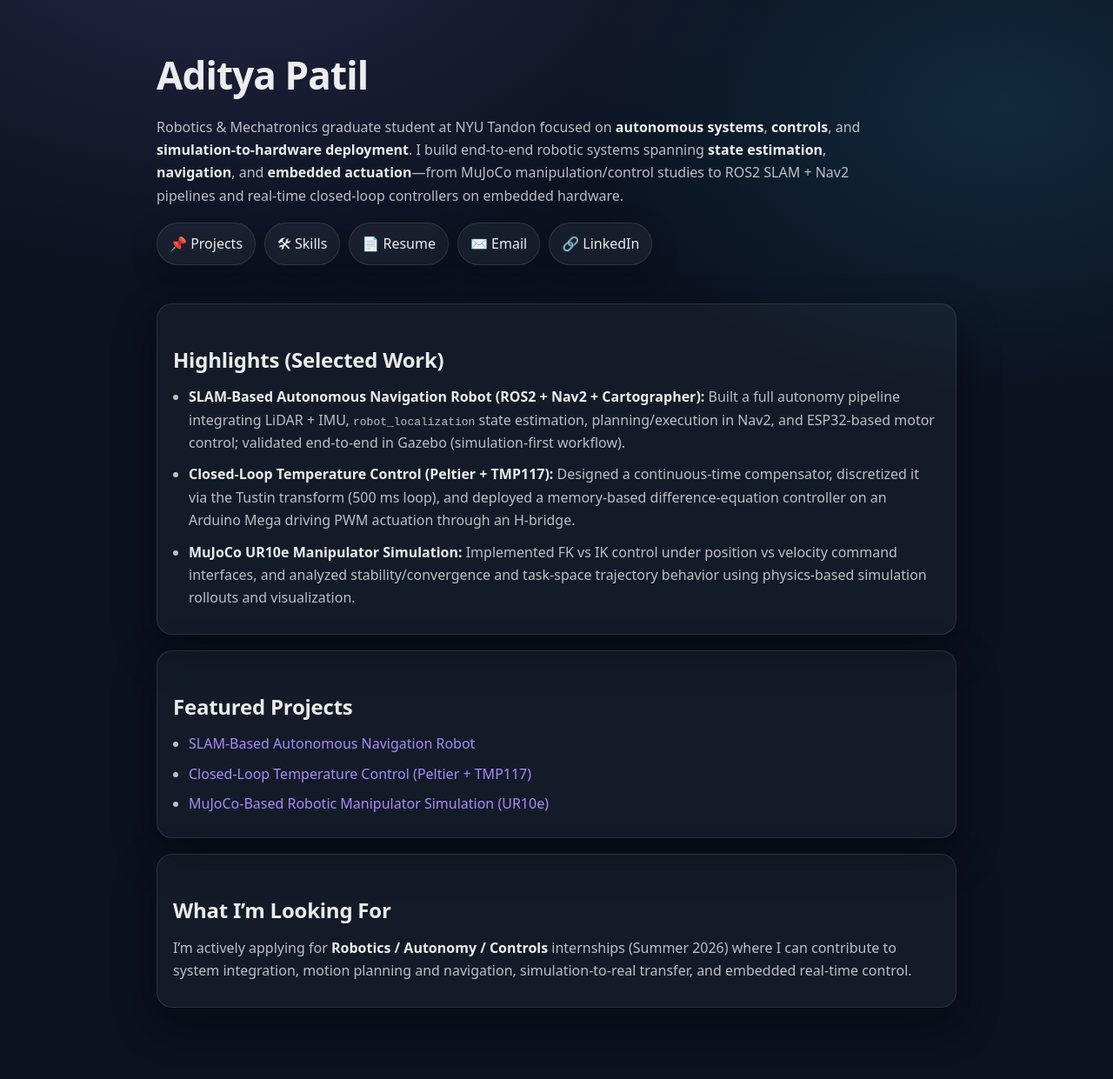
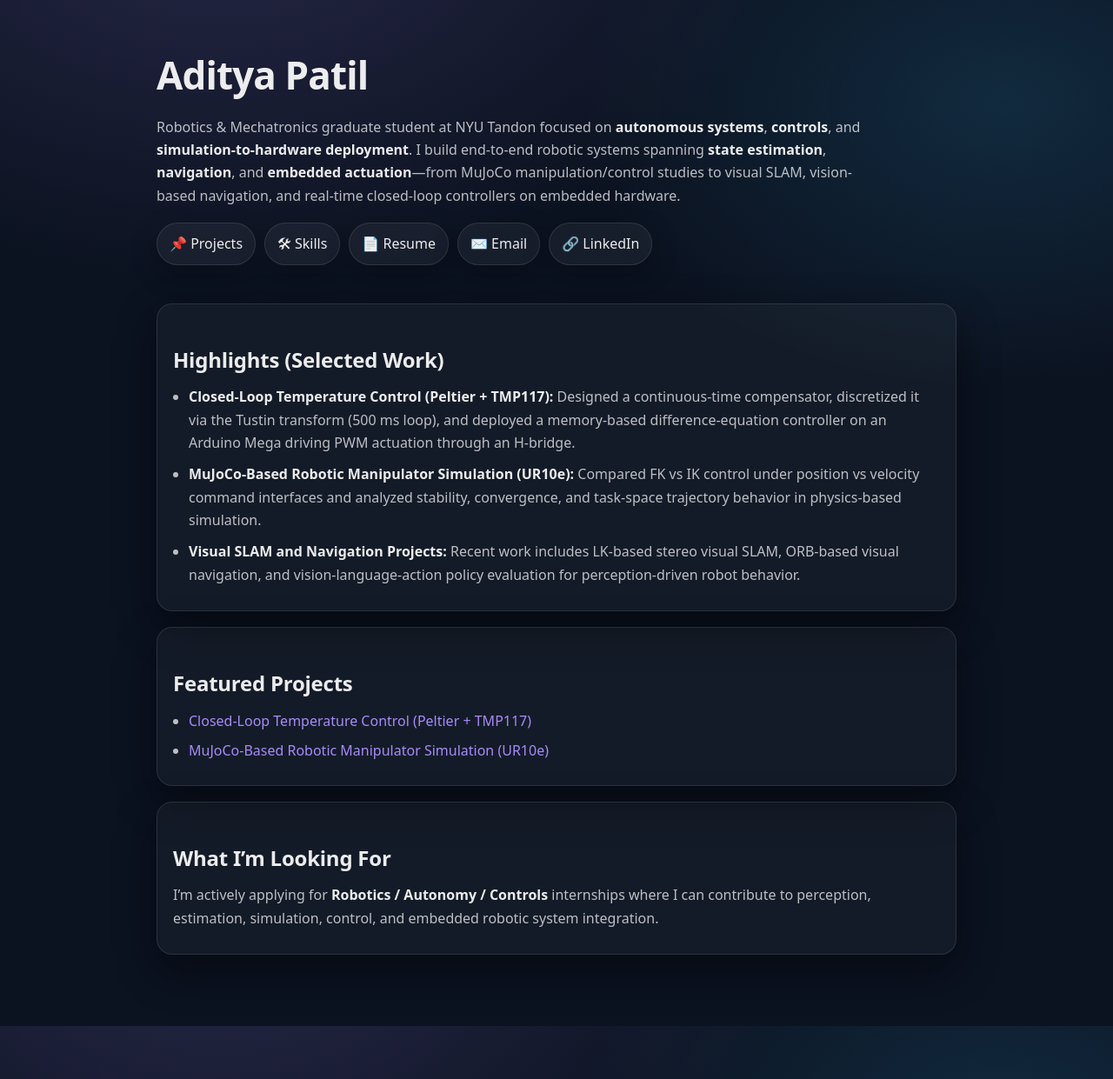
Before and after one commit to adityx23/adityapatil, a Jekyll site: the page built from index.md, in a window 1280 px wide. Shown: the whole page at 87% size. Built offline with Jekyll 4.4.1, drawn with Linux system fonts in a browser that asks for light colours.

Commit message:
Update index.md

```diff
--- a/index.md
+++ b/index.md
@@ -10,8 +10,8 @@ title: Aditya Patil
     Robotics &amp; Mechatronics graduate student at NYU Tandon focused on
     <strong>autonomous systems</strong>, <strong>controls</strong>, and <strong>simulation-to-hardware deployment</strong>.
     I build end-to-end robotic systems spanning <strong>state estimation</strong>, <strong>navigation</strong>, and
-    <strong>embedded actuation</strong>—from MuJoCo manipulation/control studies to ROS2 SLAM + Nav2 pipelines and
-    real-time closed-loop controllers on embedded hardware.
+    <strong>embedded actuation</strong>—from MuJoCo manipulation/control studies to visual SLAM, vision-based navigation,
+    and real-time closed-loop controllers on embedded hardware.
   </p>
 
   <div class="hero-links">
@@ -26,17 +26,16 @@ title: Aditya Patil
 <div class="card" markdown="1">
 ## Highlights (Selected Work)
 
-- **SLAM-Based Autonomous Navigation Robot (ROS2 + Nav2 + Cartographer):** Built a full autonomy pipeline integrating LiDAR + IMU, `robot_localization` state estimation, planning/execution in Nav2, and ESP32-based motor control; validated end-to-end in Gazebo (simulation-first workflow).
-
 - **Closed-Loop Temperature Control (Peltier + TMP117):** Designed a continuous-time compensator, discretized it via the Tustin transform (500 ms loop), and deployed a memory-based difference-equation controller on an Arduino Mega driving PWM actuation through an H-bridge.
 
-- **MuJoCo UR10e Manipulator Simulation:** Implemented FK vs IK control under position vs velocity command interfaces, and analyzed stability/convergence and task-space trajectory behavior using physics-based simulation rollouts and visualization.
+- **MuJoCo-Based Robotic Manipulator Simulation (UR10e):** Compared FK vs IK control under position vs velocity command interfaces and analyzed stability, convergence, and task-space trajectory behavior in physics-based simulation.
+
+- **Visual SLAM and Navigation Projects:** Recent work includes LK-based stereo visual SLAM, ORB-based visual navigation, and vision-language-action policy evaluation for perception-driven robot behavior.
 </div>
 
 <div class="card" markdown="1">
 ## Featured Projects
 
-- [SLAM-Based Autonomous Navigation Robot]({{ site.baseurl }}/projects/slam-navigation-robot)
 - [Closed-Loop Temperature Control (Peltier + TMP117)]({{ site.baseurl }}/projects/thermostat-closed-loop-control)
 - [MuJoCo-Based Robotic Manipulator Simulation (UR10e)]({{ site.baseurl }}/projects/mujoco-manipulator)
 
@@ -45,6 +44,6 @@ title: Aditya Patil
 <div class="card" markdown="1">
 ## What I’m Looking For
 
-I’m actively applying for **Robotics / Autonomy / Controls** internships (Summer 2026) where I can contribute to
-system integration, motion planning and navigation, simulation-to-real transfer, and embedded real-time control.
+I’m actively applying for **Robotics / Autonomy / Controls** internships where I can contribute to
+perception, estimation, simulation, control, and embedded robotic system integration.
 </div>
```
